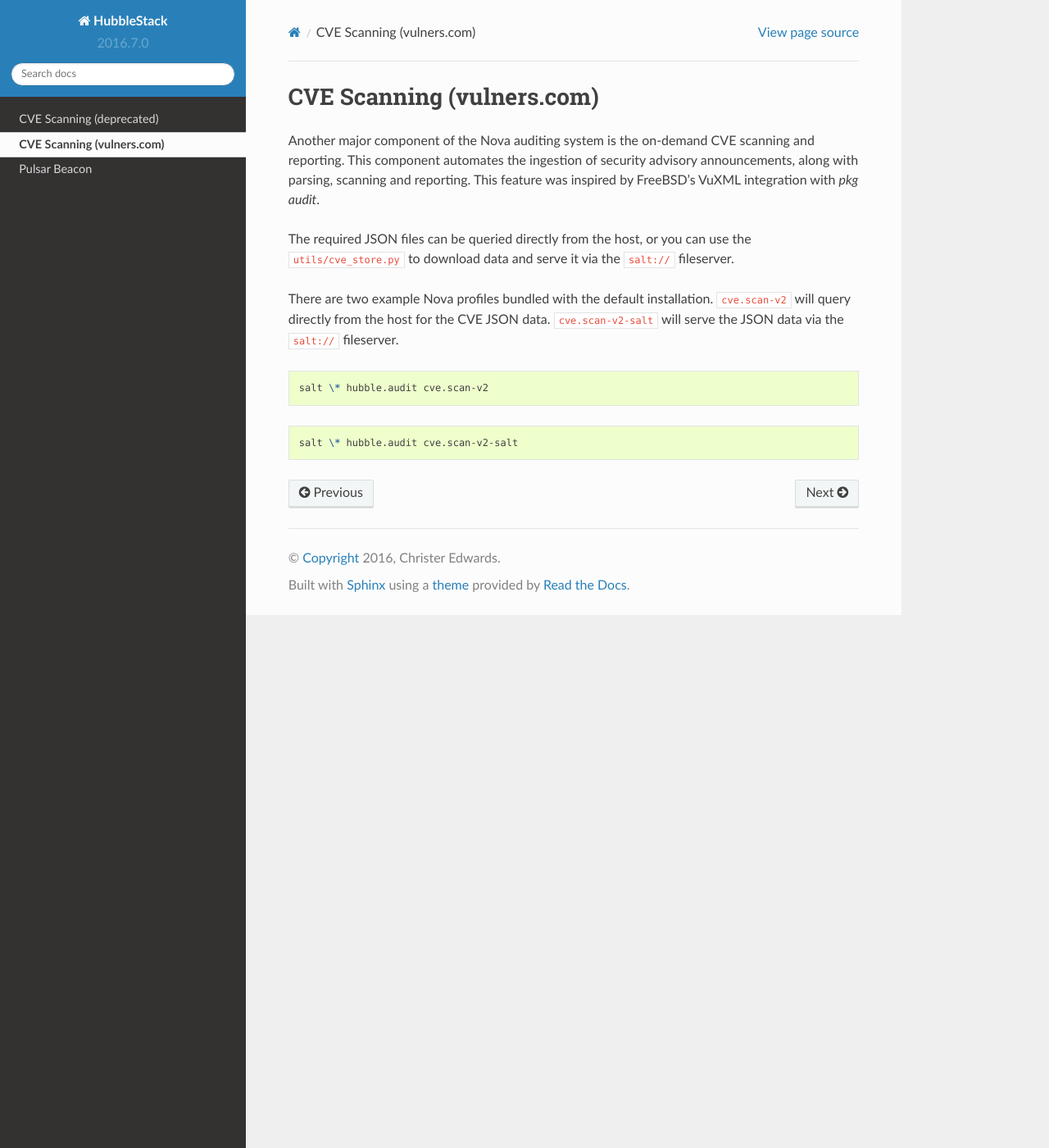
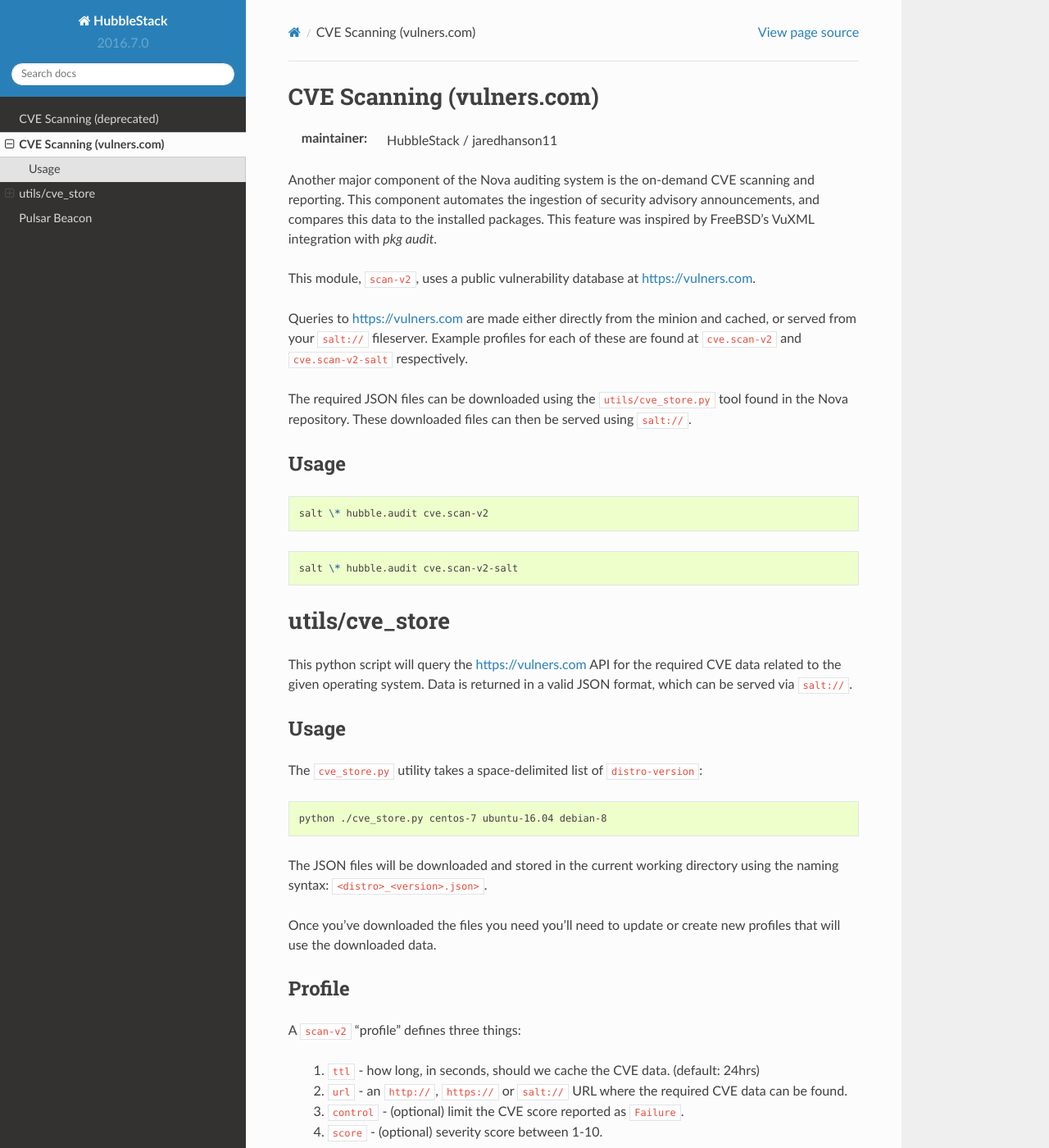
Before and after one commit to hubblestack/hubble-salt, a Sphinx documentation site: the page built from docs/chapters/nova/cve-scan-v2.rst, in a window 1280 px wide and 1400 px high. Shown: the whole window at 82% size. Built offline with Sphinx 7.4.7 and the Read the Docs theme 2.0.0, drawn with Linux system fonts in a browser that asks for light colours; pages that are not in the unit, such as notebooks, are missing from menus; some of the changed text lies outside the part shown.

Commit message:
updated cve-scan-v2 docs; revved submodules

```diff
--- a/docs/chapters/nova/cve-scan-v2.rst
+++ b/docs/chapters/nova/cve-scan-v2.rst
@@ -1,18 +1,26 @@
 CVE Scanning (vulners.com)
 ==========================
 
+:maintainer: HubbleStack / jaredhanson11
+
 Another major component of the Nova auditing system is the on-demand CVE
 scanning and reporting. This component automates the ingestion of security
-advisory announcements, along with parsing, scanning and reporting. This
+advisory announcements, and compares this data to the installed packages. This
 feature was inspired by FreeBSD's VuXML integration with `pkg audit`.
 
-The required JSON files can be queried directly from the host, or you can use
-the ``utils/cve_store.py`` to download data and serve it via the ``salt://``
-fileserver.
+This module, ``scan-v2``, uses a public vulnerability database at
+https://vulners.com.
 
-There are two example Nova profiles bundled with the default installation.
-``cve.scan-v2`` will query directly from the host for the CVE JSON data.
-``cve.scan-v2-salt`` will serve the JSON data via the ``salt://`` fileserver.
+Queries to https://vulners.com are made either directly from the minion and
+cached, or served from your ``salt://`` fileserver. Example profiles for each
+of these are found at ``cve.scan-v2`` and ``cve.scan-v2-salt`` respectively.
+
+The required JSON files can be downloaded using the ``utils/cve_store.py`` tool
+found in the Nova repository. These downloaded files can then be served using
+``salt://``.
+
+Usage
+-----
 
 .. code-block:: shell
 
@@ -21,3 +29,58 @@
 .. code-block:: shell
 
     salt \* hubble.audit cve.scan-v2-salt
+
+utils/cve_store
+===============
+
+This python script will query the https://vulners.com API for the required CVE
+data related to the given operating system. Data is returned in a valid JSON
+format, which can be served via ``salt://``.
+
+Usage
+-----
+
+The ``cve_store.py`` utility takes a space-delimited list of ``distro-version``:
+
+.. code-block:: shell
+
+    python ./cve_store.py centos-7 ubuntu-16.04 debian-8
+
+The JSON files will be downloaded and stored in the current working directory
+using the naming syntax: ``<distro>_<version>.json>``.
+
+Once you've downloaded the files you need you'll need to update or create new
+profiles that will use the downloaded data.
+
+Profile
+-------
+
+A ``scan-v2`` "profile" defines three things:
+
+ #. ``ttl`` - how long, in seconds, should we cache the CVE data. (default: 24hrs)
+ #. ``url`` - an ``http://``, ``https://`` or ``salt://`` URL where the required CVE data can be found.
+ #. ``control`` - (optional) limit the CVE score reported as ``Failure``.
+ #. ``score`` - (optional) severity score between 1-10.
+
+The default profile, which queries https://vulners.com, looks like this:
+
+.. code-block:: yaml
+
+    cve_scan_v2:
+      ttl: 86400
+      url: "http://vulners.com"
+      #control:
+        #score: 4
+
+The alternate profile, which uses the ``salt://`` fileserver, looks like this:
+
+.. code-block:: yaml
+
+    cve_scan_v2:
+      ttl: 86400
+      url: salt://hubblestack_nova/centos_7.json
+      #control:
+        #score: 4
+
+If you need to support multiple distributions you'll need to create a unique
+"profile" for each distribution and target accordingly in the ``top.nova``.
```
